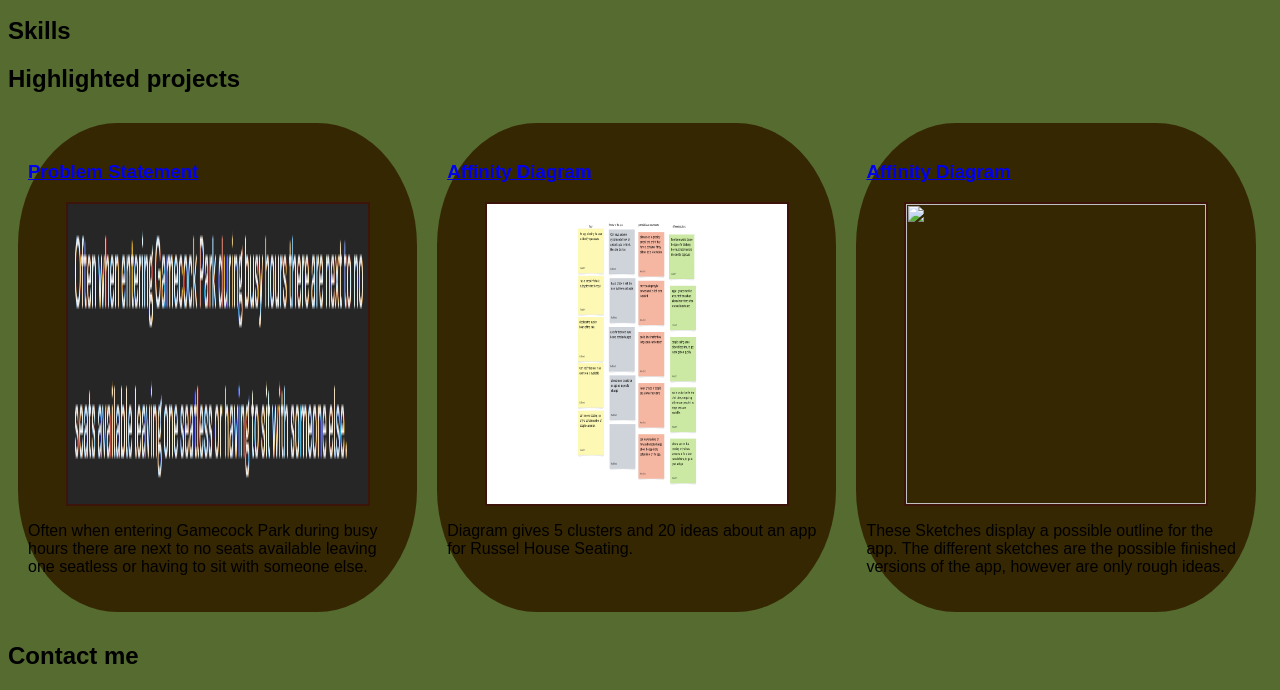
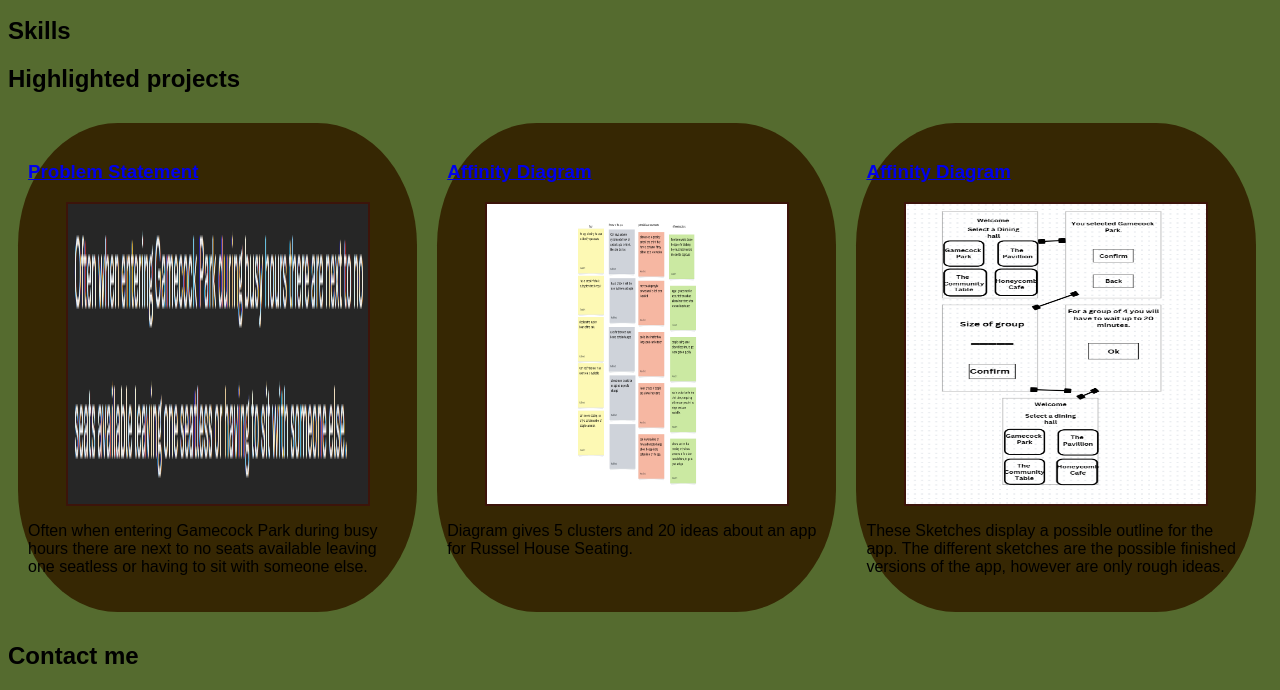
Before and after one commit to kalebrt543/kalebrt543.github.io, a plain HTML site: page index.html in a window 1280 px wide. Shown: the part 111-801 px from the top of the page. Drawn offline with Linux system fonts and the light colour scheme.

Commit message:
Add files via upload

```diff
--- a/index.html
+++ b/index.html
@@ -45,8 +45,8 @@
                 <h3>Affinity Diagram</h3>
               </a>
 
-              <a href="files/Sketches_DOC.pdf">
-                <img src="images/Sketches_IMG.png">
+              <a href="files/sketches.pdf">
+                <img src="images/Screenshot 2024-10-09 130701.png">
               </a>
 
               <p>
--- a/styles.css
+++ b/styles.css
@@ -26,7 +26,7 @@ border-radius: 25%;
     width: 300px;
     height: 300px;
     margin: 10px;
-    border: 2px solid rgb(60, 20, 10); /* choose a color */
+    border: 2px solid rgb(60, 20, 10);
     display: block;
     margin: auto;
     }
```
